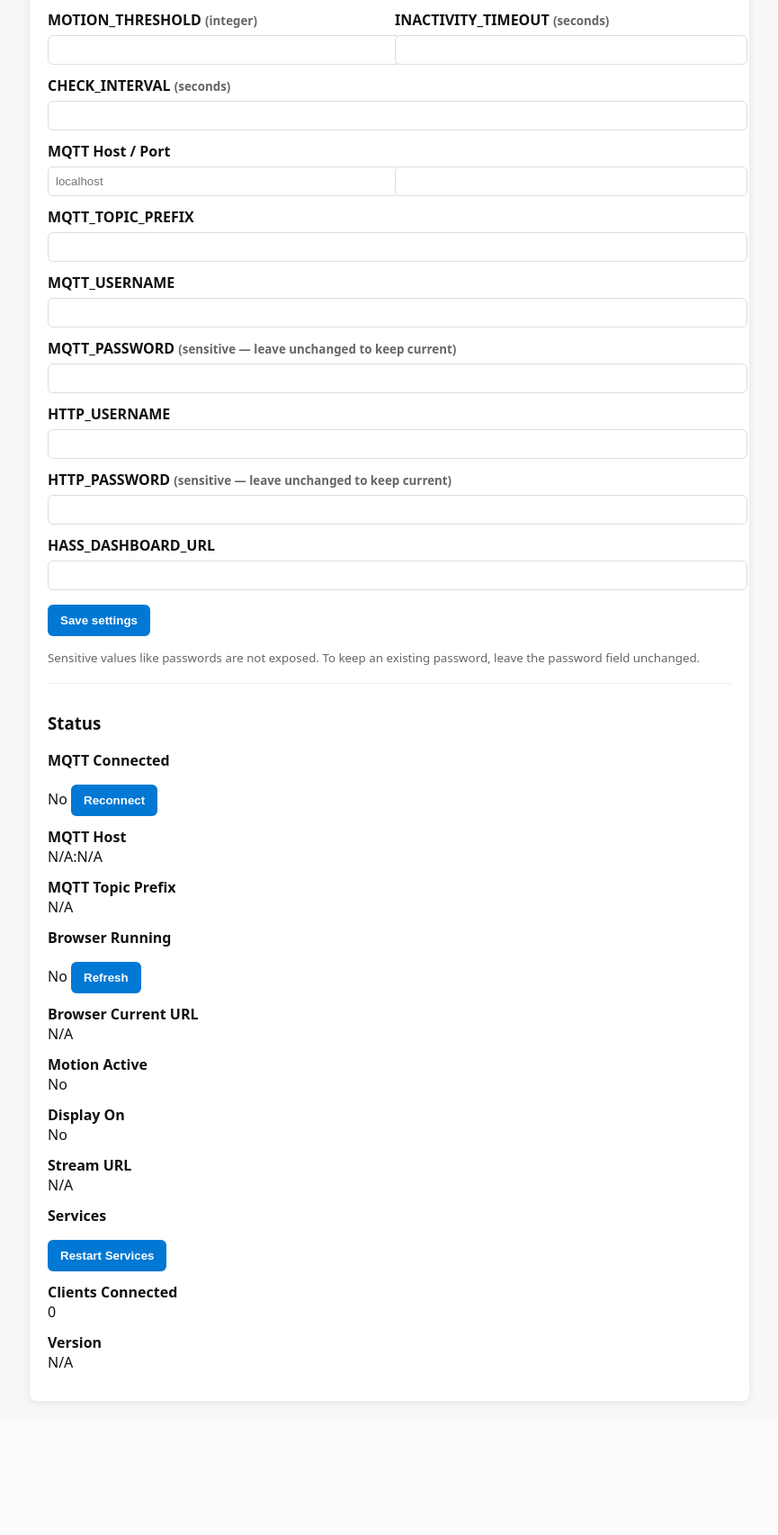
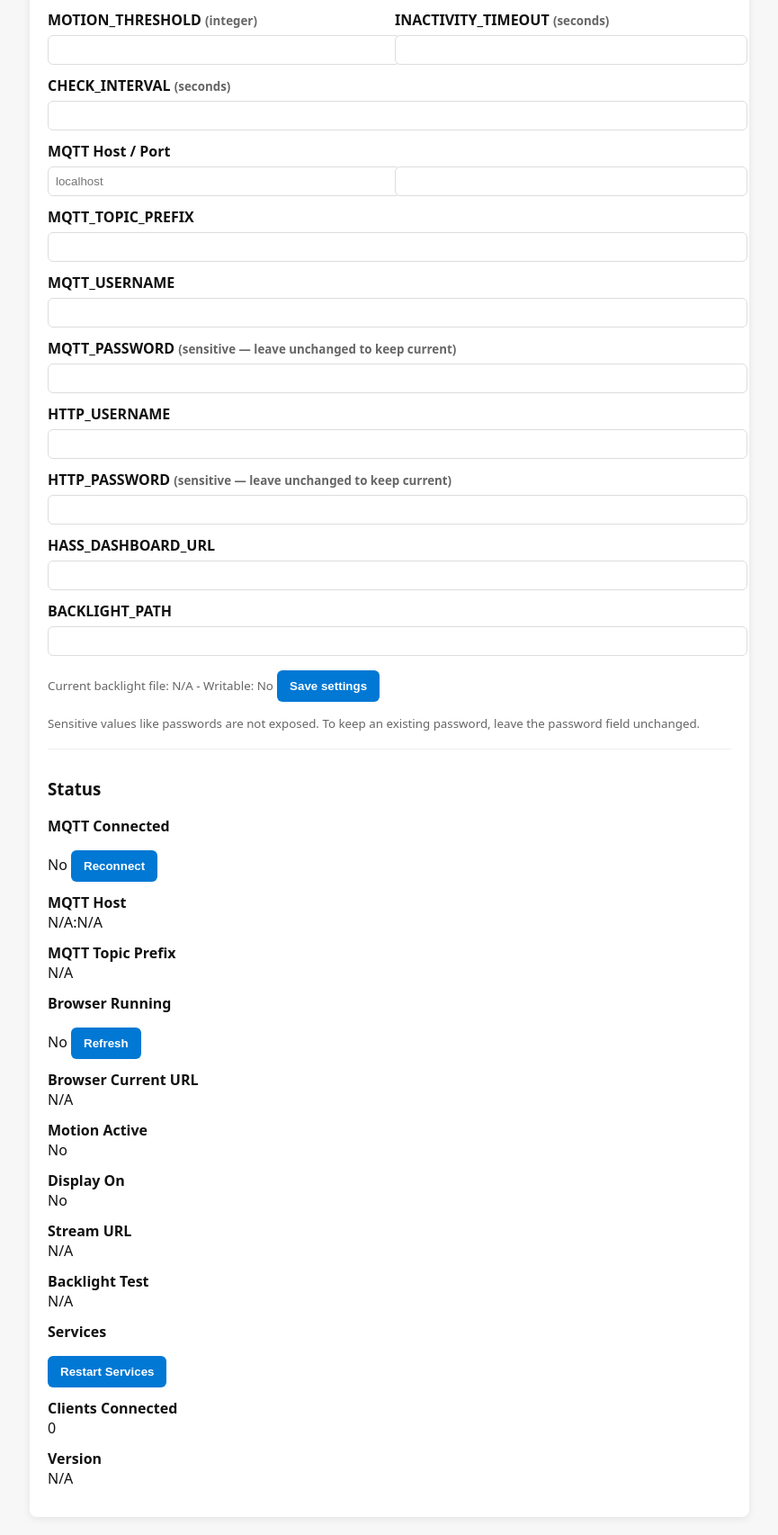
Before and after one commit to vithurshanselvarajah/WakeOnPi, a Flask app: template wakeonpi/templates/settings.html in a window 1280 px wide. Shown: the part 114-1820 px from the top of the page at 90% size, without its empty margins (207-1072 px from the left). Before the commit the page ends 1674 px from the top, so only its background shows below. Run offline with Flask 3, Linux system fonts and the light colour scheme; the template is opened without the code that fills it, so the values that code supplies are empty; parts of the project's set-up code (start-up, migrations or seed data) failed here and were passed over.

Commit message:
improve: make backlight path editable instead of static

```diff
--- a/wakeonpi/config.py
+++ b/wakeonpi/config.py
@@ -15,6 +15,7 @@ DEFAULTS = {
     "HASS_DASHBOARD_URL": "https://github.com/vithurshanselvarajah/WakeOnPi",
     "HTTP_USERNAME": "wakeonpi",
     "HTTP_PASSWORD": "password123",
+    "BACKLIGHT_PATH": "/sys/class/backlight/10-0045/bl_power",
 }
 
 MOTION_THRESHOLD = 1500
@@ -50,11 +51,12 @@ MQTT_PASSWORD = _settings["MQTT_PASSWORD"]
 HASS_DASHBOARD_URL = _settings.get("HASS_DASHBOARD_URL")
 HTTP_USERNAME = _settings.get("HTTP_USERNAME")
 HTTP_PASSWORD = _settings.get("HTTP_PASSWORD")
+BACKLIGHT_PATH = _settings.get("BACKLIGHT_PATH")
 
 def update_settings(**kwargs):
     global MOTION_THRESHOLD, INACTIVITY_TIMEOUT, CHECK_INTERVAL
     global MQTT_HOST, MQTT_PORT, MQTT_TOPIC_PREFIX, MQTT_USERNAME, MQTT_PASSWORD
-    global HASS_DASHBOARD_URL, HTTP_USERNAME, HTTP_PASSWORD
+    global HASS_DASHBOARD_URL, HTTP_USERNAME, HTTP_PASSWORD, BACKLIGHT_PATH
 
     for k, v in kwargs.items():
         if k in _settings:
@@ -74,6 +76,7 @@ def update_settings(**kwargs):
     HASS_DASHBOARD_URL = _settings.get("HASS_DASHBOARD_URL")
     HTTP_USERNAME = _settings.get("HTTP_USERNAME")
     HTTP_PASSWORD = _settings.get("HTTP_PASSWORD")
+    BACKLIGHT_PATH = _settings.get("BACKLIGHT_PATH")
 
     return _settings.copy()
 
--- a/wakeonpi/templates/settings.html
+++ b/wakeonpi/templates/settings.html
@@ -64,6 +64,10 @@
         <label>HASS_DASHBOARD_URL</label>
         <input name="HASS_DASHBOARD_URL" type="text" value="{{ s.get('HASS_DASHBOARD_URL') or '' }}"/>
 
+        <label>BACKLIGHT_PATH</label>
+        <input name="BACKLIGHT_PATH" type="text" value="{{ s.get('BACKLIGHT_PATH') or '' }}"/>
+        <small>Current backlight file: {{ status.get('backlight_path') or 'N/A' }} - Writable: {{ 'Yes' if status.get('backlight_writable') else 'No' }}</small>
+
         <button type="submit">Save settings</button>
       </form>
       <p style="margin-top:12px"><small>Sensitive values like passwords are not exposed. To keep an existing password, leave the password field unchanged.</small></p>
@@ -83,6 +87,14 @@
         <dt>Motion Active</dt><dd>{{ 'Yes' if status.get('motion_event') else 'No' }}</dd>
         <dt>Display On</dt><dd>{{ 'Yes' if status.get('display_on') else 'No' }}</dd>
         <dt>Stream URL</dt><dd>{{ status.get('stream_url') or 'N/A' }}</dd>
+        <dt>Backlight Test</dt>
+        <dd>
+          {% if status.get('last_backlight_test') %}
+            Path: {{ status['last_backlight_test']['path'] }} - Writable: {{ 'Yes' if status['last_backlight_test']['writable'] else 'No' }}
+          {% else %}
+            N/A
+          {% endif %}
+        </dd>
         <dt>Services</dt><dd><button onclick="fetch('/settings/restart', {method:'POST'}).then(()=>location.reload())">Restart Services</button></dd>
         <dt>Clients Connected</dt><dd>{{ status.get('clients_connected') or 0 }}</dd>
         <dt>Version</dt><dd>{{ status.get('version') or 'N/A' }}</dd>
```
Also changed, not shown: wakeonpi/app.py (+34 -0 lines).
